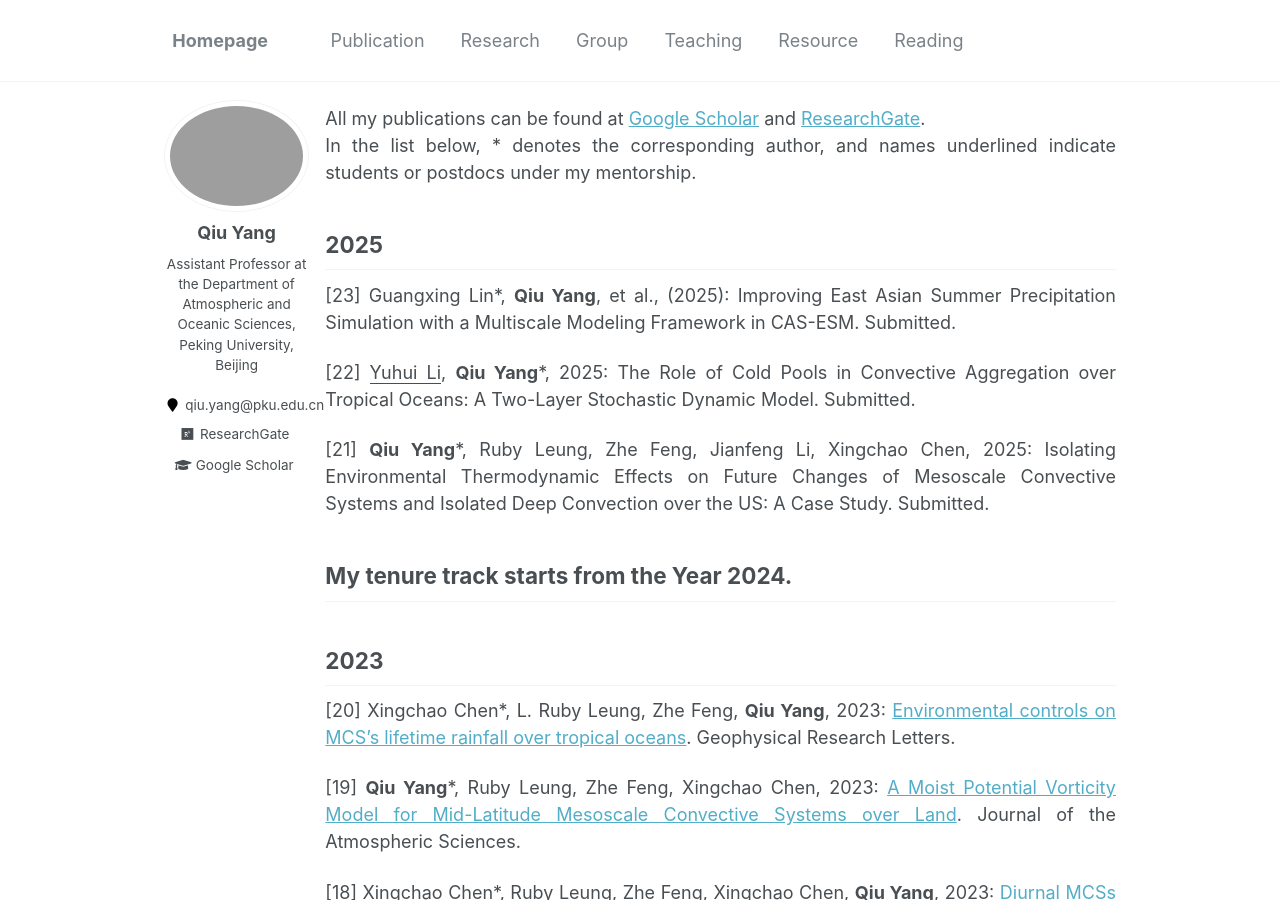
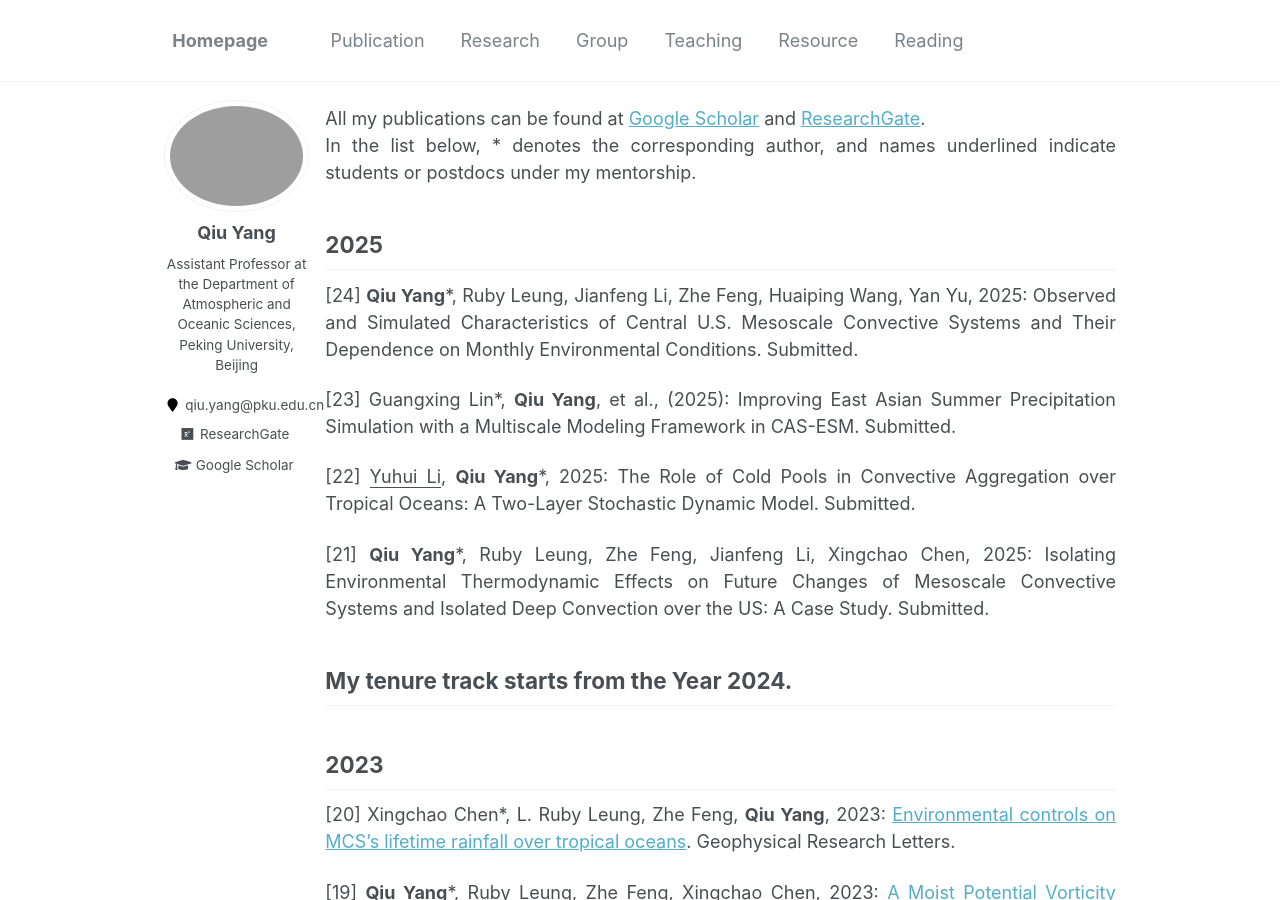
Before and after one commit to qiuyang50/qiuyang50.github.io, a Jekyll site: the page built from _pages/publication.md, in a window 1280 px wide and 900 px high. Built offline with Jekyll 4.4.1, drawn with Linux system fonts in a browser that asks for light colours.

Commit message:
Update publication.md

```diff
--- a/_pages/publication.md
+++ b/_pages/publication.md
@@ -9,6 +9,8 @@ In the list below, * denotes the corresponding author, and names underlined indi
 
 2025
 -
+[24] **Qiu Yang***, Ruby Leung, Jianfeng Li, Zhe Feng, Huaiping Wang, Yan Yu, 2025: Observed and Simulated Characteristics of Central U.S. Mesoscale Convective Systems and Their Dependence on Monthly Environmental Conditions. Submitted.
+
 [23] Guangxing Lin*, **Qiu Yang**, et al., (2025): Improving East Asian Summer Precipitation Simulation with a Multiscale Modeling Framework in CAS-ESM. Submitted.
 
 [22] <ins>Yuhui Li</ins>, **Qiu Yang***, 2025: The Role of Cold Pools in Convective Aggregation over Tropical Oceans: A Two-Layer Stochastic Dynamic Model. Submitted.
```
